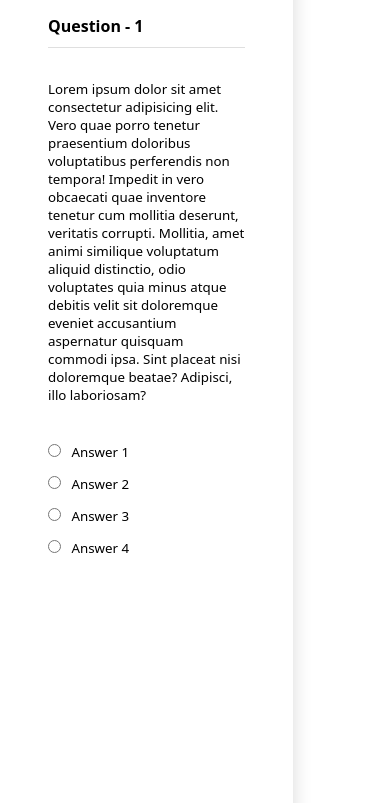
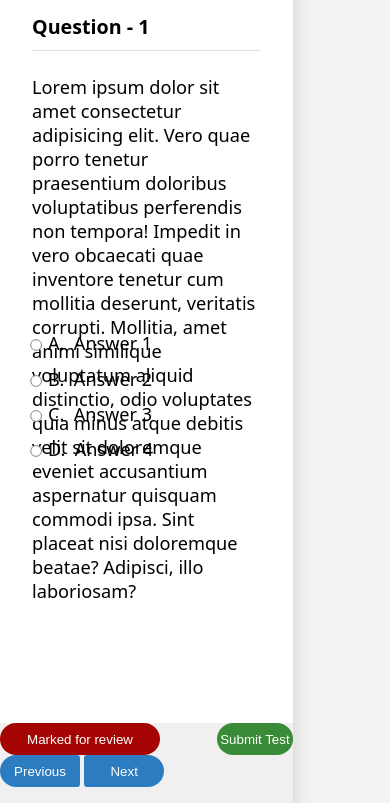
Before and after one commit to KillerMax4299/online_test, a plain HTML site: page test.html in a window 390 px wide. Shown: the part 41-844 px from the top of the page. Drawn offline with Linux system fonts and the light colour scheme.

Commit message:
buttons added

```diff
--- a/assets/rules.css
+++ b/assets/rules.css
@@ -5,12 +5,14 @@
   justify-content: center;
 }
 .box{
+  position: absolute;
+  top: 50%;
+  left: 50%;
   width: 80%;
   height: 35rem;
   border-radius: .8rem;
   background-color: white;
-  margin-top: 5.7rem;
-  transform: scale(.95);
+  transform: scale(.95) translate(-50%,-50%);
   box-shadow:0 10px 30px 0 rgb(78, 78, 78,0.5);
 }
 
--- a/assets/test.css
+++ b/assets/test.css
@@ -11,12 +11,22 @@ body{
   font-family: system-ui, -apple-system, BlinkMacSystemFont, 'Segoe UI', Roboto, Oxygen, Ubuntu, Cantarell, 'Open Sans', 'Helvetica Neue', sans-serif;
   font-weight: bold;
 }
+input{
+  margin: 1rem 0;
+  border: none;
+  outline: none;
+}
+
+span{
+  width: fit-content;
+}
 .boxes{
   height: 100%;
   position:absolute;
 }
 .centered{
-  height: 1.5rem;
+  font-size: 25px;
+  height: 2.3rem;
   display: flex;
   justify-content: center;
 }
@@ -31,18 +41,25 @@ body{
 .question{
   font-weight: 400;
   margin: 2rem 3rem;
-  font-size: smaller;
 }
 .answers{
-  font-size: smaller;
+  position: absolute;
+  top: 50%;
+  display: flex;
+  flex-direction: column;
   font-weight: 400;
   margin: 2rem 3rem;
   line-height: 2rem;
+  transform: translateY(-50%);
+}
+.qNo , .question, .answers{
+  font-size: 24px;
 }
 [id=online_test]{
   width:var(--leftbox);
 }
 [id=questions]{
+  background-color: rgb(243 ,243 ,243);
   right: 0;
   width: var(--rightbox);
   box-shadow: inset 48px -3px 19px -48px rgba(0,0,0,0.15);
@@ -54,3 +71,74 @@ body{
   background-color: rgb(228, 228,228);
   box-shadow: inset 48px -3px 19px -48px rgba(0,0,0,0.15);
 }
+[id=bottom_panel]{
+  position: absolute;
+  bottom: 0;
+  width: var(--leftbox);
+  height: 5.8rem;
+  background-color: rgb(240, 240,240);
+}
+button{
+  border: none;
+  outline: none;
+  height: 2rem;
+  color: white;
+}
+button:hover{
+  opacity: 0.7;
+}
+.buttons{
+  display: flex;
+  justify-content: space-around;
+}
+[id=review]{
+  background-color: rgb(164, 5,2);
+  width: 10rem;
+  border-radius: 1rem;
+}
+[id=next],[id=previous]{
+  background-color: rgb(44, 124, 193);
+  width: 5rem;
+}
+[id=submit]{
+  background-color: rgb(57, 139, 56);
+  width: 7.1rem;
+  border-radius: 1rem;
+}
+[id=next]{
+  border-radius: .2rem 1rem 1rem .2rem;
+}
+[id=previous]{
+  border-radius: 1rem .2rem .2rem 1rem;
+}
+
+@media (max-width: 1024px){
+
+  span{
+    margin: -4.8px 0;
+  }
+  input{
+    transform: translate(3.6px,1.3px) scale(0.9);
+  }
+  .question{
+    margin: 1.5rem 2rem;
+    margin-bottom: 0;
+    font-size: 18.2px;
+  }
+  .qNo{
+    font-size: 19.7px;
+    margin: 0 2rem;
+    margin-top: 1.8rem;
+  }
+  .centered{
+    height: 1.6rem;
+    font-size: 18.6px;
+  }
+  .answers{
+    font-size: 18.1px;
+    margin: 1rem 1.6rem;
+  }
+  [id=bottom_panel] {
+    height: 5rem;
+  }
+}
--- a/test.html
+++ b/test.html
@@ -21,10 +21,10 @@
         Mollitia, amet animi similique voluptatum aliquid distinctio, odio voluptates quia minus atque debitis velit sit doloremque eveniet accusantium aspernatur quisquam commodi ipsa. Sint placeat nisi doloremque beatae? Adipisci, illo laboriosam?
       </div>
       <div class="answers">
-        <input type="radio" name="a" id="">&nbsp;&nbsp; Answer 1<br>
-        <input type="radio" name="a" id="">&nbsp;&nbsp; Answer 2<br>
-        <input type="radio" name="a" id="">&nbsp;&nbsp; Answer 3<br>
-        <input type="radio" name="a" id="">&nbsp;&nbsp; Answer 4
+        <span><input type="radio" name="a" id="option1">&nbsp;&nbsp;A.&nbsp;&nbsp;<label for="option1">Answer 1</label></span>
+        <span><input type="radio" name="a" id="option2">&nbsp;&nbsp;B.&nbsp;&nbsp;<label for="option2">Answer 2</label></span>
+        <span><input type="radio" name="a" id="option3">&nbsp;&nbsp;C.&nbsp;&nbsp;<label for="option3">Answer 3</label></span>
+        <span><input type="radio" name="a" id="option4">&nbsp;&nbsp;D.&nbsp;&nbsp;<label for="option4">Answer 4</label></span>
       </div>
     </div>
   </div>
@@ -35,6 +35,20 @@
       </div>
     </div>
   </div>
+  <div>
+    <div id="bottom_panel" >
+      <div class="buttons">
+        <div>
+          <button id="review">Marked for review</button>
+          <span>
+            <button id="previous">Previous</button>
+            <button id="next">Next</button>
+          </span>
+        </div>
+        <button id="submit">Submit Test</button>
+      </div>
+    </div>
+  </div>
   <script src="assets/code.js"></script>
 </body>
 </html>
```
Also changed, not shown: index.html (+0 -2 lines), rules.html (+1 -1 lines).
